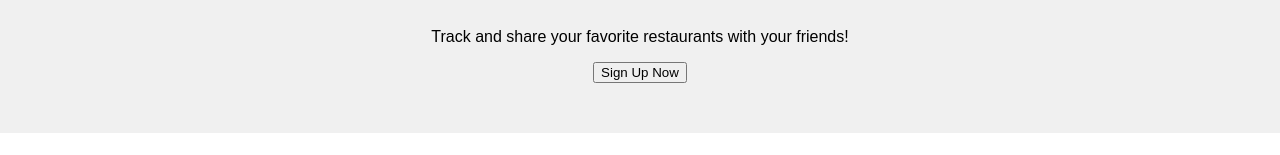
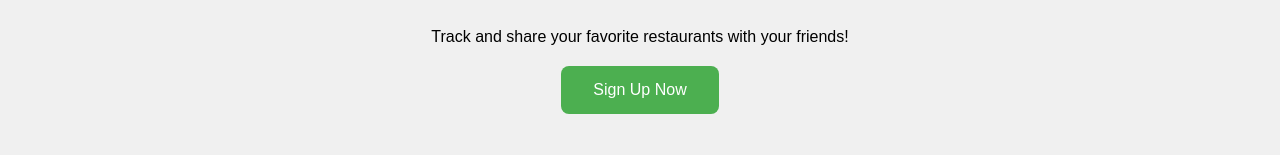
Before and after one commit to AliAlsharif99/csc648-848-05-sw-engineering-fall-23-T05, a React (Create React App) app in the folder application/frontend/: page / in a window 1280 px wide. Shown: the part 287-442 px from the top of the page. Built offline with nearby package versions, Linux system fonts and the light colour scheme; no server answers.

Commit message:
edit landing page stylings; uniform image size

```diff
--- a/application/frontend/src/resources/RestaurantThumbnail.js
+++ b/application/frontend/src/resources/RestaurantThumbnail.js
@@ -15,6 +15,7 @@ function RestaurantThumbnail({ restaurant }) {
       <img src={process.env.PUBLIC_URL + '/images/' + imagePath} alt={restaurant.name} />
       <h3>{restaurant.name}</h3>
       <p>Rating: {restaurant.rating}</p>
+      <p>Address: {restaurant.address}</p>
     </div>
   );
 }
--- a/application/frontend/src/resources/styles/Landing.css
+++ b/application/frontend/src/resources/styles/Landing.css
@@ -1,10 +1,28 @@
 .landing-page {
   text-align: center;
+}
+
+.carousel-container {
+  height: 500px; /* or whatever height you prefer */
 }
 
 .banner {
   padding: 50px;
   background-color: #f0f0f0;
+}
+
+.banner button {
+  background-color: #4CAF50; /* Green */
+  border: none;
+  color: white;
+  padding: 15px 32px;
+  text-align: center;
+  text-decoration: none;
+  display: inline-block;
+  font-size: 16px;
+  margin: 4px 2px;
+  cursor: pointer;
+  border-radius: 8px;
 }
 
 .restaurant-list {
@@ -17,20 +35,22 @@
   width: 30%;
   padding: 10px;
   cursor: pointer;
+  border: 1px solid #ddd; /* Light grey border */
+  margin-bottom: 16px;
+  border-radius: 8px; /* Optional: for rounded borders */
+  overflow: hidden; /* Optional: to ensure the border contains the image */
 }
 
 .restaurant-thumbnail img {
-  max-width: 100%;
-  height: auto;
-  border-radius: 5px;
+  width: 100%; /* Ensure the image covers the full width of the container */
+  height: 200px; /* Set a fixed height */
+  object-fit: cover; /* Cover the container without stretching the image */
+  border-bottom: 1px solid #ddd;
+  border-top-left-radius: 8px; /* Round the top corners */
+  border-top-right-radius: 8px;
 }
 
-.restaurant-thumbnail h3 {
-  font-size: 1.2em;
-  margin-top: 10px;
+.restaurant-thumbnail h3,
+.restaurant-thumbnail p {
+  margin: 10px 0;
 }
-
-.restaurant-thumbnail p {
-  font-size: 1em;
-  color: #555;
-}
```
